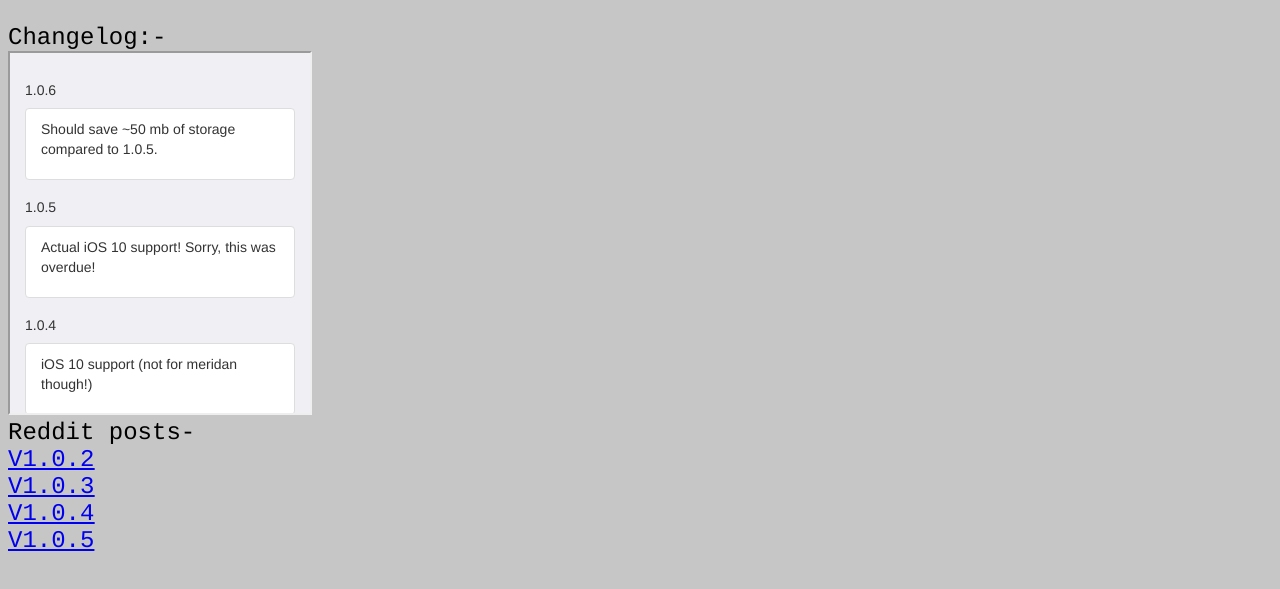
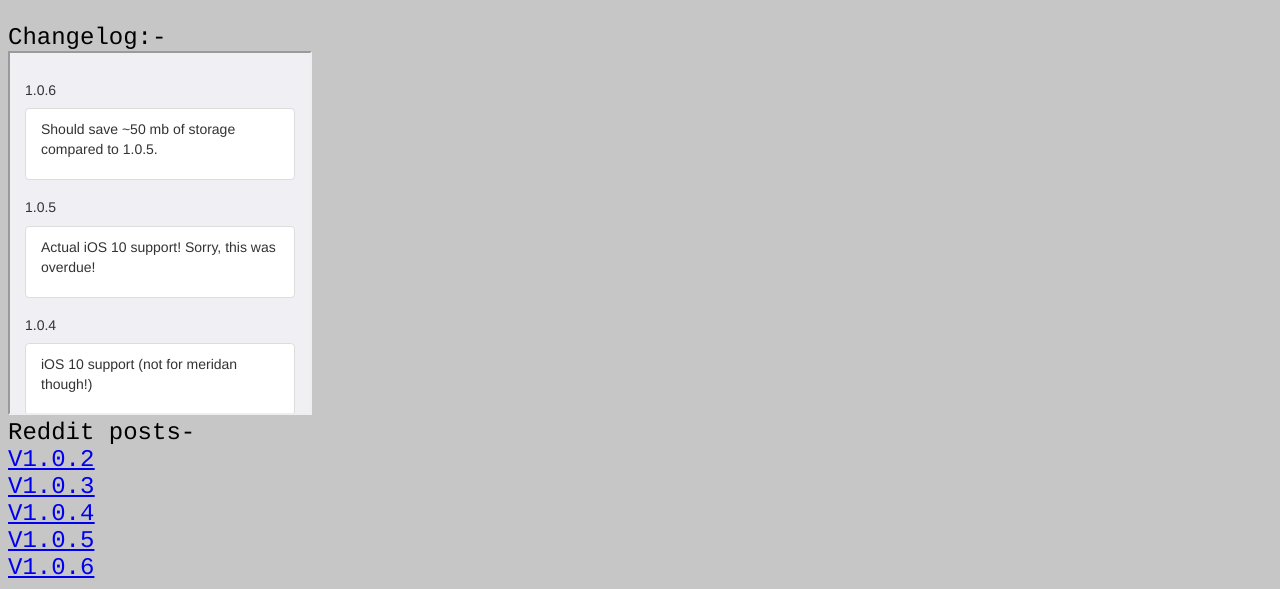
Before and after one commit to smacpats/smacpats.github.io, a website: page emojiportinstaller/index.html in a window 1280 px wide. Shown: the part 384-973 px from the top of the page. Before the commit the page ends 946 px from the top, so only its background shows below. Drawn offline with nearby package versions, Linux system fonts and the light colour scheme.

Commit message:
derp took a day but :shrug:

```diff
--- a/emojiportinstaller/index.html
+++ b/emojiportinstaller/index.html
@@ -42,5 +42,6 @@
 <p class="p4"><span class="s1"><a href="https://old.reddit.com/r/jailbreak/comments/9mjrm3/update_emojiport_installer_103_ios_121_emojis_on/">V1.0.3<span class="s6"></span></a></span></p>
 <p class="p4"><span class="s1"><a href="https://old.reddit.com/r/jailbreak/comments/9n2qor/update_emojiportinstaller_104_ios_10_support/">V1.0.4<span class="s6"></span></a></span></p>
 <p class="p1"><span class="s2"><a href="https://old.reddit.com/r/jailbreak/comments/9t2ukf/update_emojiport_installer_105_ios_121_emojis_on/">V1.0.5</a></span></p>
+<p class="p1"><span class="s2"><a href="https://old.reddit.com/r/jailbreak/comments/9te1u0/update_emojiport_installer_v106/">V1.0.6</a></span></p>
 </body>
 </html>
```
